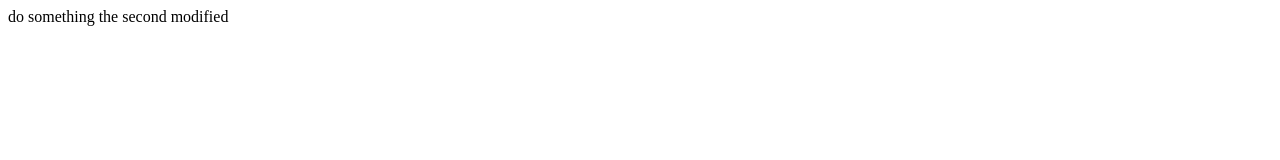
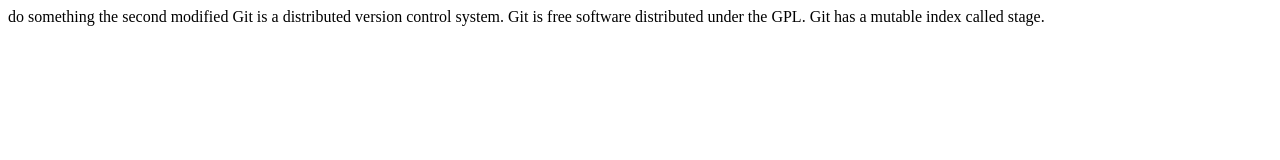
Before and after one commit to bianrongxin/myrepo, a plain HTML site: page index.html in a window 1280 px wide. Drawn offline with Linux system fonts and the light colour scheme.

Commit message:
understand how stage works

```diff
--- a/index.html
+++ b/index.html
@@ -2,4 +2,8 @@
 do something
 
 the second modified
+
+Git is a distributed version control system.
+Git is free software distributed under the GPL.
+Git has a mutable index called stage.
 </html>
```
Also changed, not shown: lisense.txt (added).
